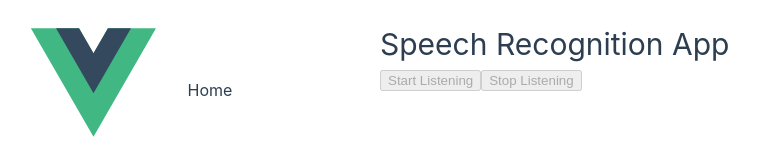
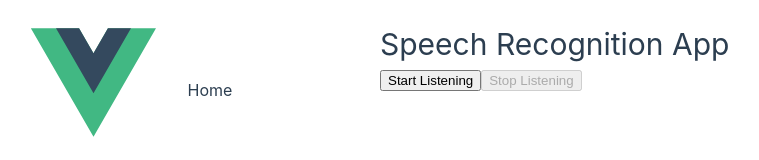
Before and after one commit to RichardM1337/2024-Music-Hackathon, a Vue app in the folder 2024-music-hackathon-frontend/: page / in a window 1280 px wide. Shown: the part 318-478 px from the top of the page, without its empty margins (260-1019 px from the left). Built offline with nearby package versions, Linux system fonts and the light colour scheme.

Commit message:
little fix

```diff
--- a/2024-music-hackathon-frontend/src/components/SpeechRecog.vue
+++ b/2024-music-hackathon-frontend/src/components/SpeechRecog.vue
@@ -1,7 +1,7 @@
 <template>
   <div>
     <h1>Speech Recognition App</h1>
-    <button @click="startRecognition" :disabled="isListening || !isSupported">
+    <button @click="startRecognition" :disabled="isListening">
       Start Listening
     </button>
     <button @click="stopRecognition" :disabled="!isListening">Stop Listening</button>
```
